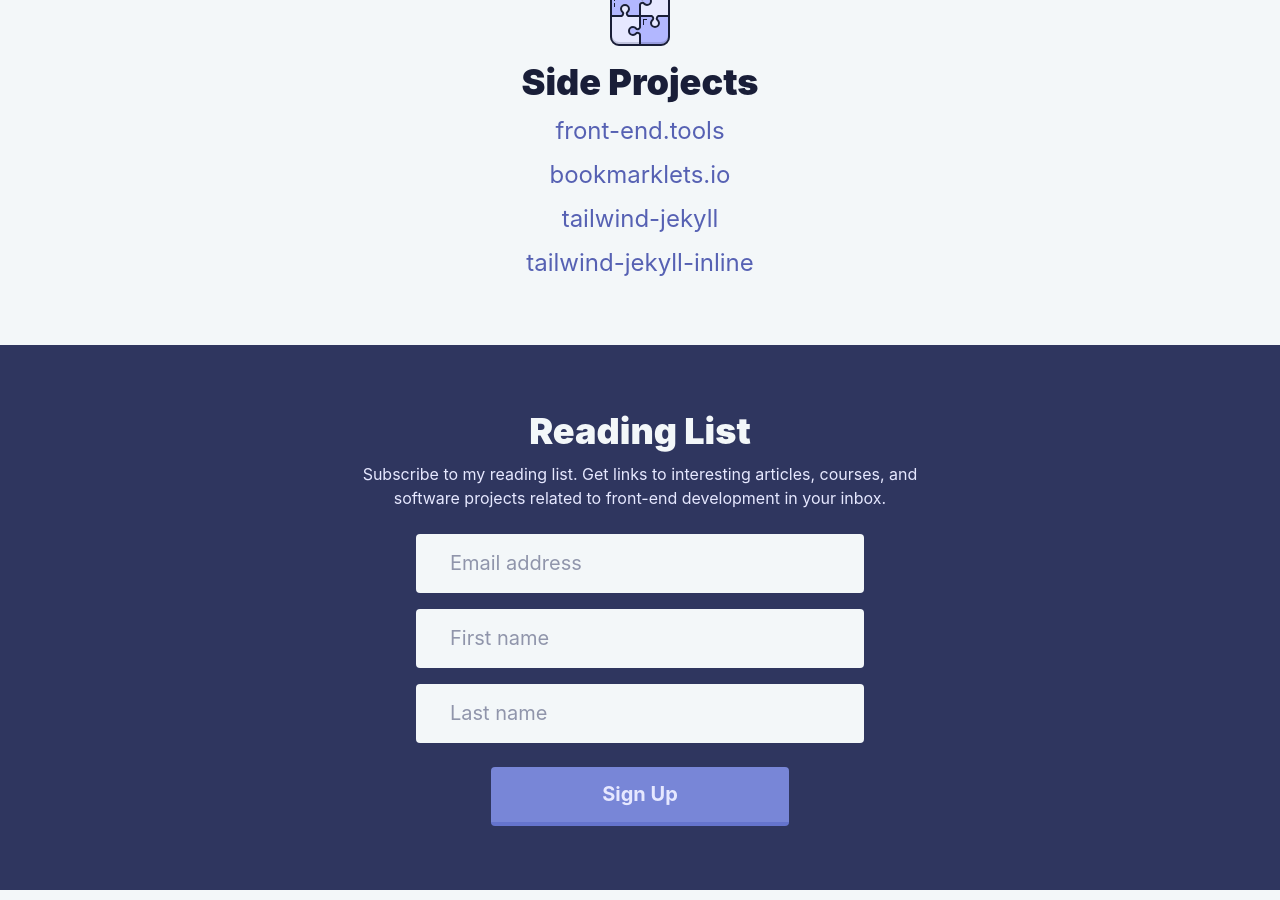
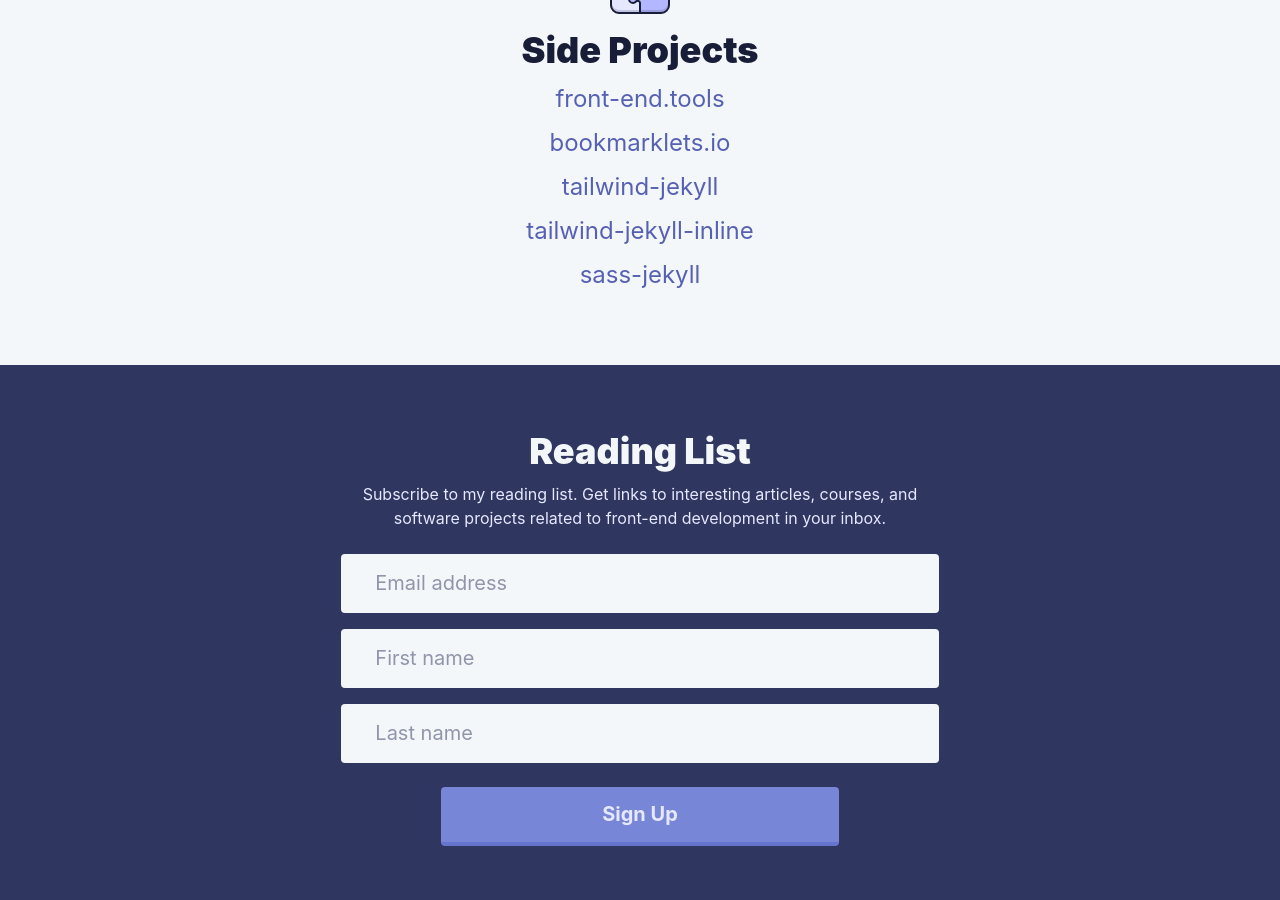
Before and after one commit to scottwater/taylorbryant.github.io, a Jekyll site: the page built from index.html, in a window 1280 px wide and 900 px high, scrolled down 522 px. Built offline with Jekyll 4.4.1, drawn with Linux system fonts in a browser that asks for light colours.

Commit message:
Fix responsive styles

```diff
--- a/_includes/header.html
+++ b/_includes/header.html
@@ -1,5 +1,5 @@
 <!DOCTYPE html>
-<html lang="en">
+<html lang="en-US">
 
 <head>
   <meta charset="UTF-8">
@@ -13,8 +13,8 @@
 
 <body class="bg-grey-lighter font-sans leading-normal">
   <header>
-    <div class="flex flex-col md:flex-row items-center justify-center md:justify-between max-w-xl mx-auto mb-4 md:mb-0 px-4 md:px-8 py-8">
-      <div class="font-bold font-serif text-indigo-darkest text-3xl tracking-wide">
+    <div class="flex flex-col md:flex-row items-center justify-center md:justify-between max-w-xl mx-auto px-4 md:px-8 py-8">
+      <div class="font-bold font-serif mb-1 md:mb-0 text-indigo-darkest text-3xl tracking-wide">
         <a href="{{ "/" | relative_url }}" class="no-underline text-indigo-darkest">Taylor Bryant</a>
       </div>
 
--- a/_layouts/default.html
+++ b/_layouts/default.html
@@ -5,7 +5,7 @@
 {% include header.html %}
 
 <main>
-  <div class="max-w-xl mx-auto px-4 md:px-8 py-8 md:py-16 text-indigo-darker">
+  <div class="max-w-xl mx-auto px-4 md:px-8 md:pt-8 pb-8 md:pb-16 text-indigo-darker">
     {{ content }}
   </div>
 </main>
@@ -16,7 +16,7 @@
 
     <p class="text-indigo-lightest mb-6 md:mx-auto md:w-2/3">Subscribe to my reading list. Get links to interesting articles, courses, and software projects related to front-end development in your inbox.</p>
 
-    <form class="mx-auto text-xl w-3/4 md:w-1/2" action="https://blog.us17.list-manage.com/subscribe/post?u=214a889e346f10ca74afca7c0&amp;id=302c579580" method="post">
+    <form class="mx-auto text-xl md:w-2/3" action="https://blog.us17.list-manage.com/subscribe/post?u=214a889e346f10ca74afca7c0&amp;id=302c579580" method="post">
       <div class="mb-4 mx-auto">
         <label class="sr-only" for="mce-EMAIL">
           Email Address
@@ -48,7 +48,7 @@
         <input type="text" name="b_214a889e346f10ca74afca7c0_302c579580" tabindex="-1" value="">
       </div>
 
-      <button class="bg-indigo-light hover:bg-indigo border-b-4 border-indigo hover:border-indigo-dark font-bold px-8 py-4 rounded text-indigo-lightest w-2/3" id="mc-embedded-subscribe" type="submit" name="subscribe">
+      <button class="bg-indigo-light hover:bg-indigo border-b-4 border-indigo hover:border-indigo-dark font-bold px-8 py-4 rounded text-indigo-lightest w-full md:w-2/3" id="mc-embedded-subscribe" type="submit" name="subscribe">
         Sign Up
       </button>
     </form>
--- a/_layouts/post.html
+++ b/_layouts/post.html
@@ -5,7 +5,7 @@
 {% include header.html %}
 
 <main>
-  <div class="max-w-xl mx-auto px-4 md:px-8 py-8 md:py-16">
+  <div class="max-w-xl mx-auto px-4 md:px-8 md:pt-8 pb-8 md:pb-16 text-indigo-darker">
     <div class="font-mono mb-2 text-center text-indigo-light tracking-wide uppercase">{{ page.date | date: "%B %-d, %Y" }}</div>
 
     <h1 class="font-black leading-tight mb-4 mt-0 text-center text-indigo-darkest">{{ page.title }}</h1>
--- a/index.html
+++ b/index.html
@@ -52,4 +52,10 @@
   <li>
     <a class="text-indigo-dark no-underline hover:underline" href="https://github.com/taylorbryant/tailwind-jekyll-inline">tailwind-jekyll-inline</a>
   </li>
+
+  <li>
+    <a class="text-indigo-dark no-underline hover:underline" href="https://github.com/taylorbryant/sass-jekyll">sass-jekyll</a>
+  <li>
+
+  </li>
 </ul>
```
